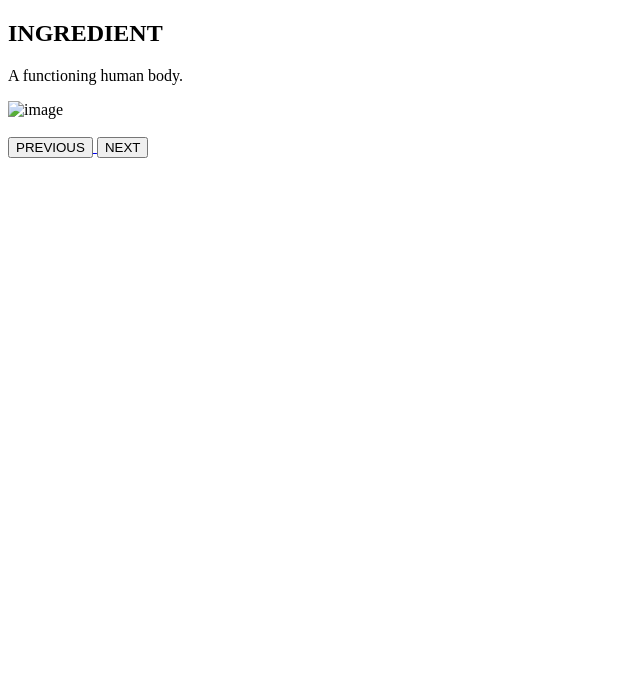
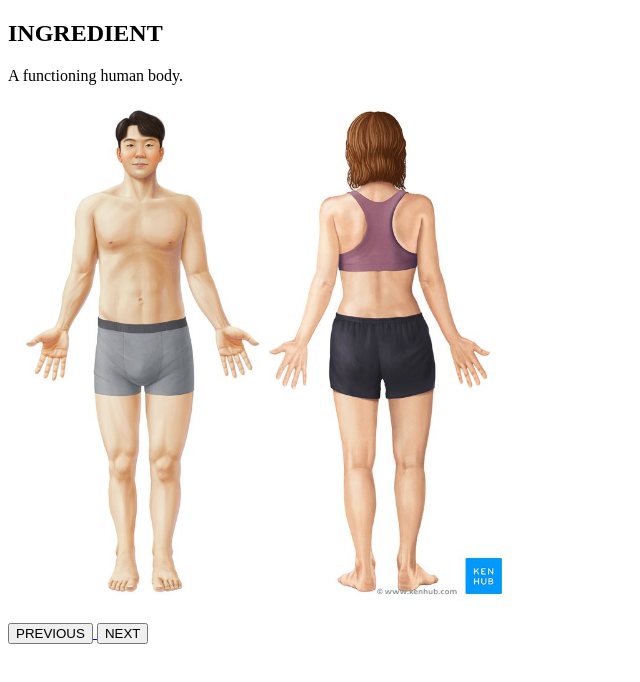
Before and after one commit to guj831/create_a_recipe, a plain HTML site: page page2.html in a window 1280 px wide. Shown: the whole page, without its empty margins (0-640 px from the left). Drawn offline with Linux system fonts and the light colour scheme.

Commit message:
Update page2.html

```diff
--- a/page2.html
+++ b/page2.html
@@ -6,7 +6,7 @@
     <p>
        A functioning human body.
     </p>
-     <img src="images/image2.jpg" width="500" alt="image">
+     <img src="image2.jpg" width="500">
 </header>
 <br>
 <a href="index.html">
```
